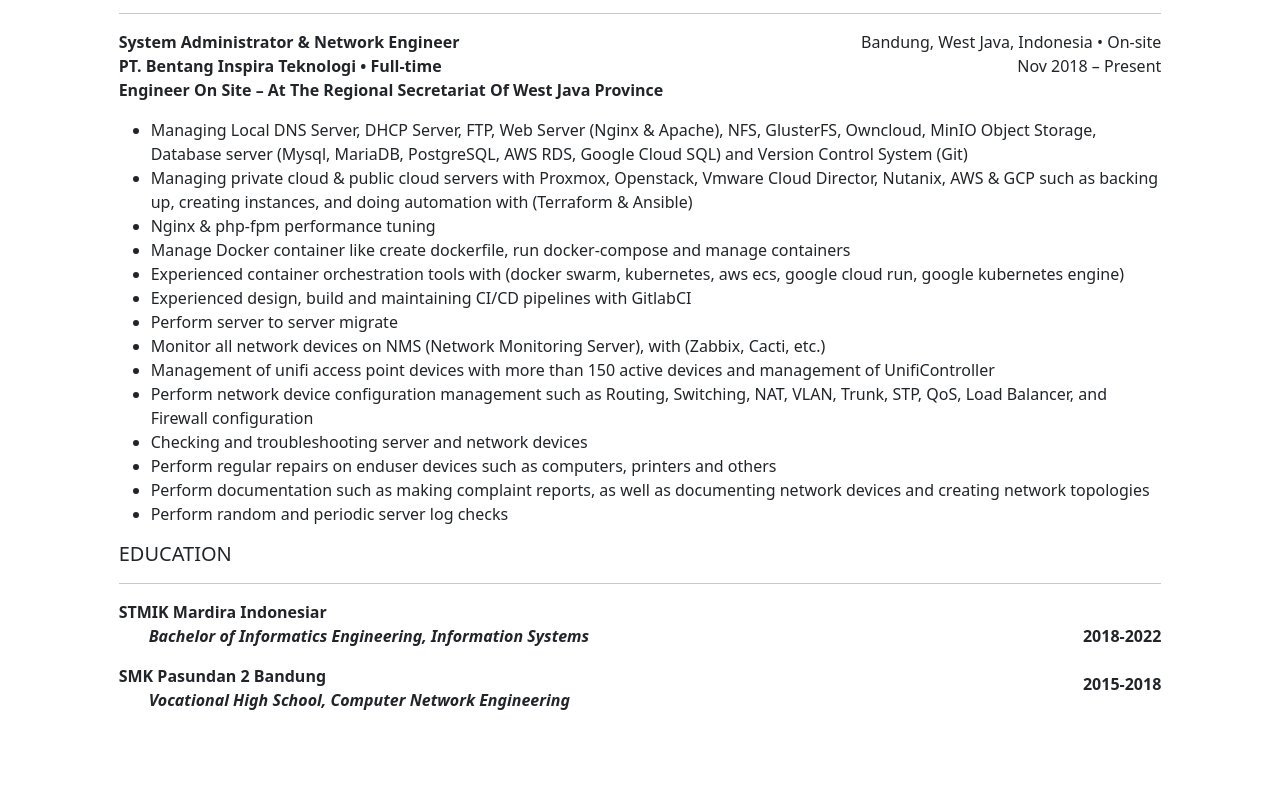
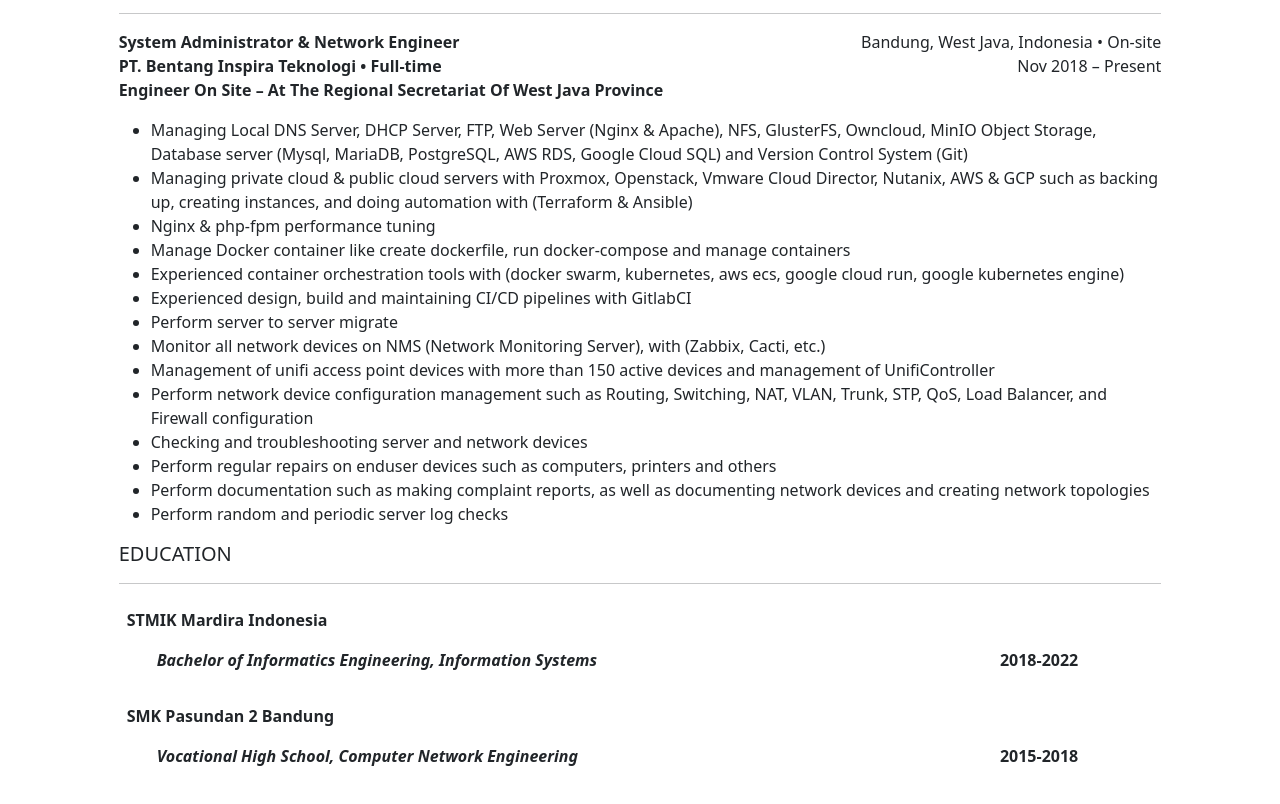
Before and after one commit to rizkypanz16/cv-ats-rizkypanjis, a website: page index.html in a window 1280 px wide. Shown: the part 194-998 px from the top of the page. Before the commit the page ends 970 px from the top, so only its background shows below. Drawn offline with nearby package versions, Linux system fonts and the light colour scheme.

Commit message:
bug fix education

```diff
--- a/index.html
+++ b/index.html
@@ -171,44 +171,41 @@
       <div class="row">
         <div class="col-md-1"></div>
         <div class="col-md-10">
-          <div class="row">
-            <!-- STMIK Mardira Indonesia -->
-            <div class="col-md">
-              <td class="h6 text-bold">
-                <strong>STMIK Mardira Indonesiar</strong>
-              </td>
-              <br />
-              <td class="h6 text-bold">
+          <table class="table table-borderless">
+            <thead>
+              <tr>
+                <th scope="col">STMIK Mardira Indonesia</th>
+                <th scope="col"></th>
+              </tr>
+            </thead>
+            <tbody>
+              <tr>
+                <th scope="row">
                   <p style="margin-left: 30px">
-                  <strong
-                    ><em
-                      >Bachelor of Informatics Engineering, Information Systems
-                    </em></strong
+                    <em
+                      >Bachelor of Informatics Engineering, Information
+                      Systems</em
                     >
                   </p>
-              </td>
-              <td class="h6 text-bold">
-                <strong>SMK Pasundan 2 Bandung </strong>
-              </td>
-              <br />
-              <td class="h6 text-bold">
+                </th>
+                <td><strong>2018-2022</strong></td>
+              </tr>
+              <tr>
+                <th scope="row">SMK Pasundan 2 Bandung</th>
+                <td></td>
+              </tr>
+              <tr>
+                <th scope="row">
                   <p style="margin-left: 30px">
-                  <strong
-                    ><em
+                    <em
                       >Vocational High School, Computer Network Engineering
-                    </em></strong
-                  >
+                    </em>
                   </p>
-              </td>
-            </div>
-
-            <div class="col-md text-end">
-              <br />
-              <td><strong>2018-2022</strong></td>
-              <br /><br />
+                </th>
                 <td><strong>2015-2018</strong></td>
-            </div>
-          </div>
+              </tr>
+            </tbody>
+          </table>
         </div>
       </div>
     </div>
```
Lines whose indentation alone changed are shown as unchanged.
